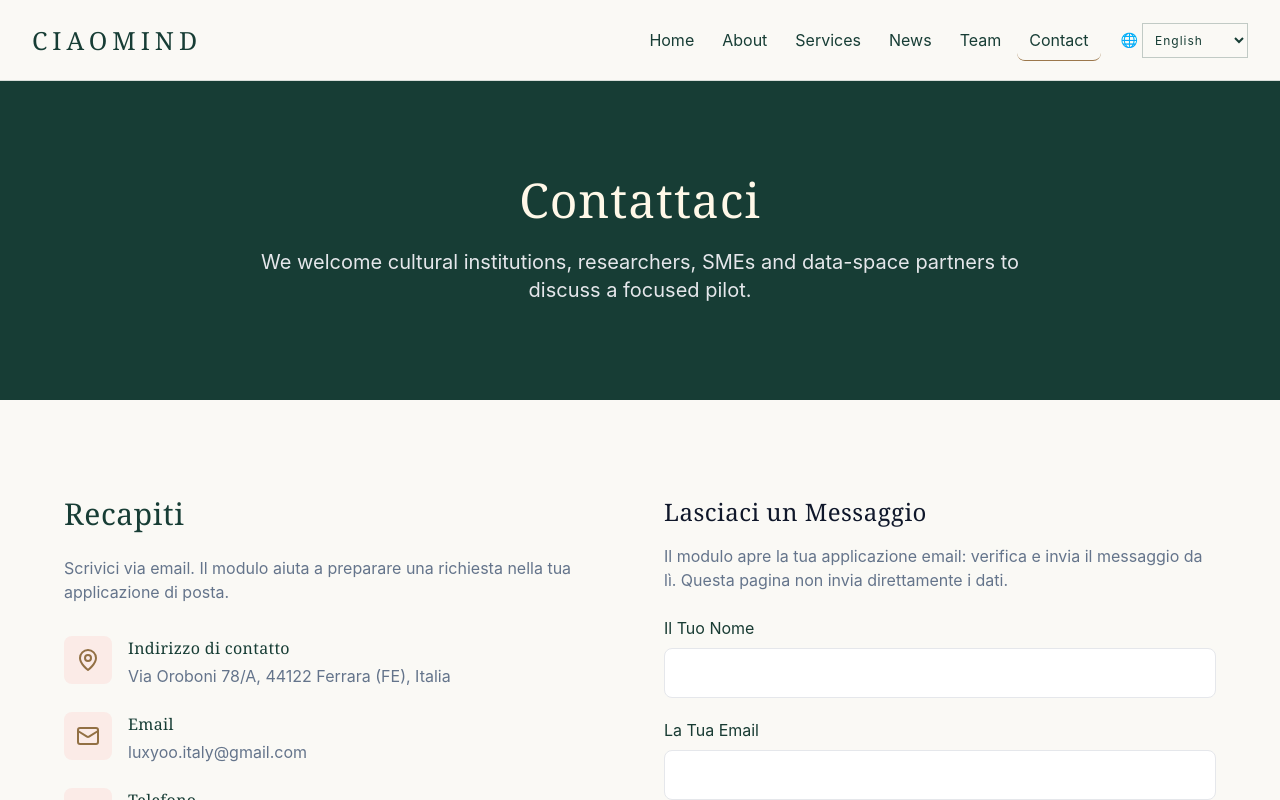
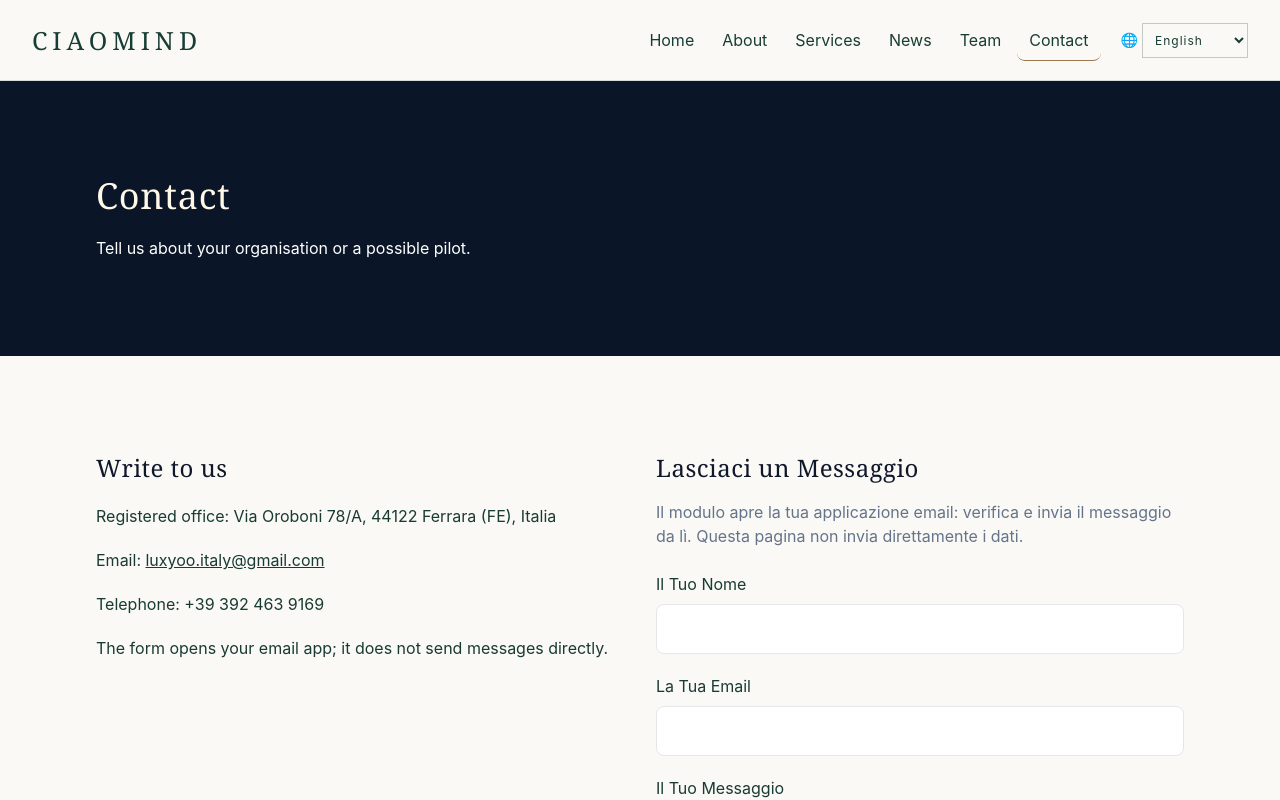
Before and after one commit to utopia013-droid/ciaomind-website, a Next.js app: page /en/contact in a window 1280 px wide. Shown: the top 800 px of the page. Built offline with nearby package versions, Linux system fonts and the light colour scheme.

Commit message:
Localize contact inner page for six additional languages

```diff
--- a/app/[lang]/contact/page.tsx
+++ b/app/[lang]/contact/page.tsx
@@ -1,3 +1,4 @@
+import { innerPageLocales } from '@/data/inner-page-locales';
 import { useTranslations } from 'next-intl';
 import ContactForm from '@/components/ContactForm';
 import { Mail, Phone, MapPin, Clock } from 'lucide-react';
@@ -6,6 +7,8 @@ import { company } from '@/data/company';
 export default function ContactPage({ params: { lang } }: { params: { lang: string } }) {
   const t = useTranslations();
 
+  const c = innerPageLocales[lang as keyof typeof innerPageLocales]?.contact;
+  if(c) return <><section className="section bg-primary-navy text-white"><div className="container-modern"><h1 className="text-4xl text-white">{c[0]}</h1><p className="mt-5">{c[1]}</p></div></section><section className="section bg-white"><div className="container-modern grid md:grid-cols-2 gap-8"><div className="space-y-5"><h2 className="text-2xl">{c[5]}</h2><p>{c[2]}: {company.address}</p><p>{c[3]}: <a className="underline" href={`mailto:${company.email}`}>{company.email}</a></p><p>{c[4]}: {company.phone}</p><p>{c[6]}</p></div><ContactForm locale={lang}/></div></section></>;
   return (
     <>
       {/* Hero Section */}
```
